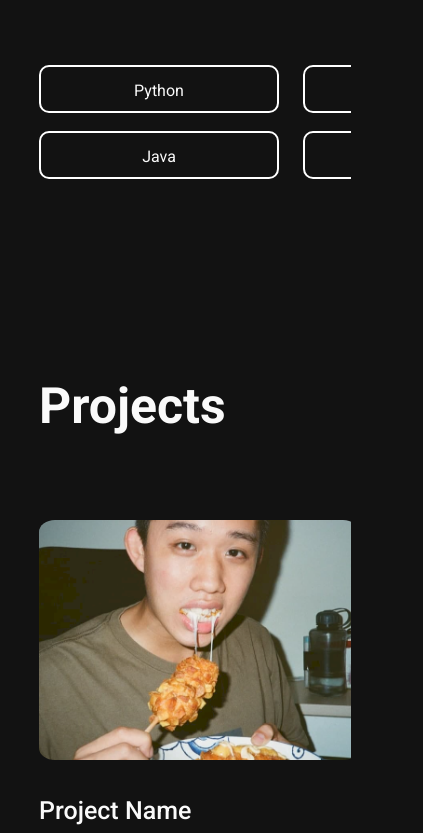
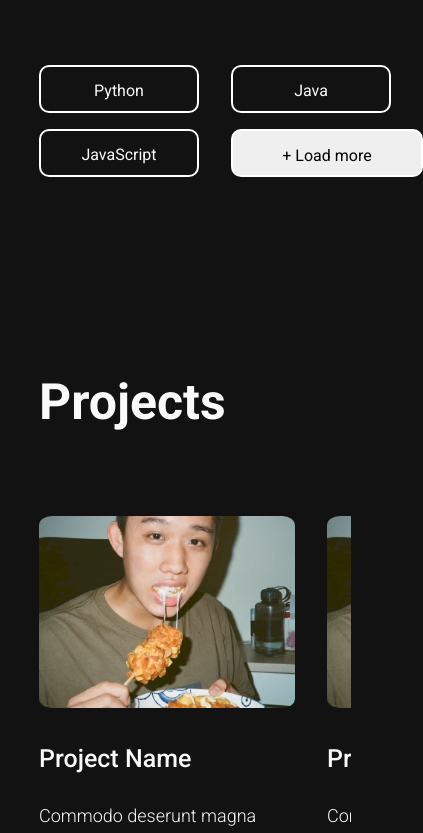
Before and after one commit to aloy2312/portfolio, a Next.js app: page / in a window 390 px wide. Shown: the part 1940-2773 px from the top of the page, 423 px wide, since content can reach past the window. Built offline with nearby package versions, Linux system fonts and the light colour scheme.

Commit message:
testing mobile responsiveness

```diff
--- /dev/null
+++ b/components/contact.js
@@ -0,0 +1,13 @@
+import React from "react";
+import styles from "../styles/contact.module.css";
+
+const contact = () => {
+  return (
+    <div className={styles.container}>
+      <div className={styles.contactTitle}>Contact Me</div>
+      <div></div>
+    </div>
+  );
+};
+
+export default contact;
--- a/components/skills.js
+++ b/components/skills.js
@@ -1,20 +1,43 @@
-import React from "react";
+import React, { useState, useRef } from "react";
+
 import styles from "../styles/skills.module.css";
 
 const skills = () => {
+  const [visible, setVisible] = useState(3);
+
+  const showMoreButton = useRef(null);
+
+  const badgeItems = [
+    "Python",
+    "Java",
+    "JavaScript",
+    "HTML",
+    "CSS",
+    "Bootstrap",
+    "React",
+    "NextJS",
+    "Android App Dev",
+  ];
+
+  const showMoreItems = () => {
+    setVisible((prevValue) => prevValue + (badgeItems.length - 3));
+    showMoreButton.current.style.display = "none";
+  };
+
   return (
     <div className={styles.container}>
       <div className={styles.skillsTitle}>Skills</div>
       <div className={styles.badgeList}>
-        <div className={styles.badge}>Python</div>
-        <div className={styles.badge}>Java</div>
-        <div className={styles.badge}>JavaScript</div>
-        <div className={styles.badge}>HTML</div>
-        <div className={styles.badge}>CSS</div>
-        <div className={styles.badge}>Bootstrap</div>
-        <div className={styles.badge}>React</div>
-        <div className={styles.badge}>NextJS</div>
-        <div className={styles.badge}>Android App Dev</div>
+        {badgeItems.slice(0, visible).map((item) => (
+          <div className={styles.badge}>{item}</div>
+        ))}
+        <button
+          ref={showMoreButton}
+          onClick={showMoreItems}
+          className={styles.showMoreButton}
+        >
+          + Load more
+        </button>
       </div>
     </div>
   );
--- a/next.config.js
+++ b/next.config.js
@@ -1,6 +1,6 @@
 /** @type {import('next').NextConfig} */
 const nextConfig = {
   reactStrictMode: true,
-}
+};
 
-module.exports = nextConfig
+module.exports = nextConfig;
--- a/pages/index.js
+++ b/pages/index.js
@@ -5,6 +5,7 @@ import Hero from "../components/hero";
 import About from "../components/about";
 import Skills from "../components/skills";
 import Projects from "../components/projects";
+import Contact from "../components/contact";
 import Footerstyles from "../styles/footer.module.css";
 import Indexstyles from "../styles/index.module.css";
 
@@ -23,6 +24,7 @@ export default function Home() {
         <About />
         <Skills />
         <Projects />
+        <Contact />
       </div>
 
       <footer className={Footerstyles.footer}></footer>
--- /dev/null
+++ b/styles/contact.module.css
@@ -0,0 +1,6 @@
+.contactTitle {
+  font-size: 50px;
+  line-height: 67px;
+  font-weight: 700;
+  margin-bottom: 5rem;
+}
--- a/styles/projects.module.css
+++ b/styles/projects.module.css
@@ -65,7 +65,7 @@
 }
 
 .horizontal {
-  width: 70%;
+  width: 55%;
   border: solid 1px rgb(211, 207, 207);
   margin: 8rem auto;
 }
@@ -91,12 +91,16 @@
   text-align: center;
 }
 
+.container {
+  margin-bottom: 12rem;
+}
+
 @media (max-width: 900px) {
   .projectsGroups {
     display: flex;
     gap: 2rem;
-
     overflow-x: auto;
+    align-items: center;
   }
   .projectsGroup1 {
     display: flex;
@@ -138,3 +142,17 @@
     margin-top: 4rem;
   }
 }
+
+@media (max-width: 410px) {
+  .imageBoxLeft {
+    width: 100%;
+    width: 256px;
+    height: 192px;
+  }
+
+  .imageBoxRight {
+    width: 100%;
+    width: 256px;
+    height: 192px;
+  }
+}
--- a/styles/skills.module.css
+++ b/styles/skills.module.css
@@ -7,8 +7,8 @@
 
 .badgeList {
   display: grid;
-  grid-template-columns: repeat(4, 15rem);
-  grid-gap: 1rem 1.5rem;
+  grid-template-columns: repeat(3, 12rem);
+  grid-gap: 1rem;
 }
 
 .badge {
@@ -19,19 +19,42 @@
   font-weight: 400;
   font-size: 16px;
   height: 3rem;
-  min-width: 15rem;
+  max-width: 12rem;
+}
+
+.showMoreButton {
+  border: solid 2px white;
+  border-radius: 10px;
+  text-align: center;
+  line-height: 3rem;
+  font-weight: 400;
+  font-size: 16px;
+  height: 3rem;
+  min-width: 12rem;
 }
 
 .container {
   margin-bottom: 12rem;
 }
 
-@media (max-width: 1650px) {
+@media (max-width: 790px) {
   .badgeList {
-    display: grid;
-    grid-template-rows: 50px 50px; /* 2 rows of 50px */
-    grid-auto-flow: column; /* a column flow */
-    grid-auto-columns: 100px; /* each column will 100px of width */
-    overflow-x: auto;
+    grid-template-columns: repeat(2, 12rem);
   }
 }
+
+@media (max-width: 510px) {
+  .badge {
+    border: solid 2px white;
+    border-radius: 10px;
+    text-align: center;
+    line-height: 3rem;
+    font-weight: 400;
+    font-size: 16px;
+    height: 3rem;
+    max-width: 10rem;
+  }
+  .badgeList {
+    grid-gap: 1rem 0;
+  }
+}
```
